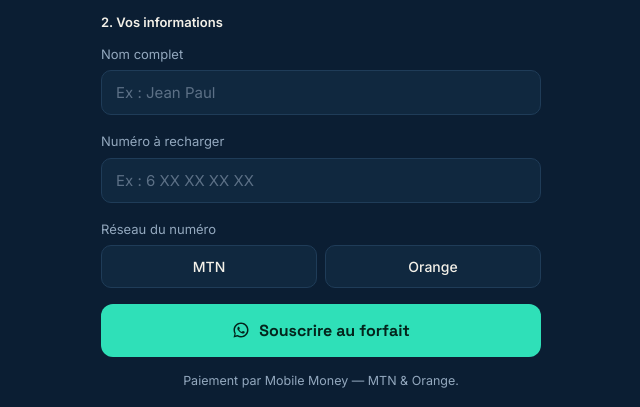
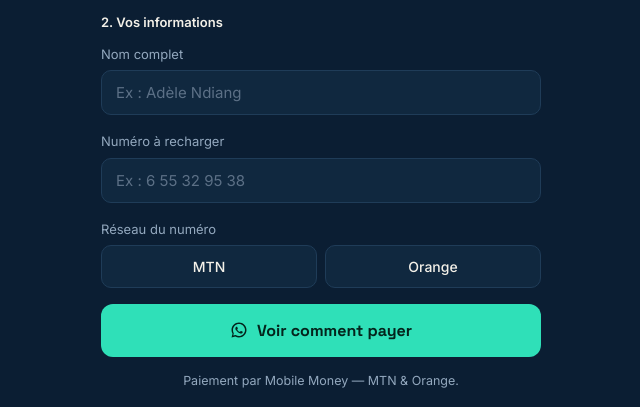
Before and after one commit to daniel-web237/QuickNet, a website: page index.html in a window 1280 px wide. Shown: the part 1034-1441 px from the top of the page, 319-959 px from the left. Drawn offline with Linux system fonts and the light colour scheme.

Commit message:
Update input placeholders and button text in index.html

```diff
--- a/index.html
+++ b/index.html
@@ -31,13 +31,13 @@
 
     <div class="field" id="field-nom">
       <label for="nom">Nom complet</label>
-      <input type="text" id="nom" placeholder="Ex : Jean Paul" autocomplete="name">
+      <input type="text" id="nom" placeholder="Ex : Adèle Ndiang" autocomplete="name">
       <div class="field-error">Entrez votre nom.</div>
     </div>
 
     <div class="field" id="field-tel">
       <label for="tel">Numéro à recharger</label>
-      <input type="tel" id="tel" placeholder="Ex : 6 XX XX XX XX" autocomplete="tel" inputmode="numeric">
+      <input type="tel" id="tel" placeholder="Ex : 6 55 32 95 38" autocomplete="tel" inputmode="numeric">
       <div class="field-error">Entrez un numéro camerounais valide (9 chiffres).</div>
     </div>
 
@@ -58,13 +58,13 @@
 
     <button type="submit" class="submit-btn" id="payBtn">
       <svg viewBox="0 0 24 24" fill="currentColor"><path d="M12 2C6.48 2 2 6.48 2 12c0 1.85.5 3.58 1.38 5.07L2 22l5.05-1.36A9.94 9.94 0 0 0 12 22c5.52 0 10-4.48 10-10S17.52 2 12 2zm0 18c-1.6 0-3.09-.44-4.36-1.2l-.31-.18-3 .81.8-2.94-.2-.32A7.95 7.95 0 0 1 4 12c0-4.41 3.59-8 8-8s8 3.59 8 8-3.59 8-8 8zm4.4-5.9c-.24-.12-1.43-.7-1.65-.78-.22-.08-.38-.12-.54.12-.16.24-.62.78-.76.94-.14.16-.28.18-.52.06-.24-.12-1.01-.37-1.92-1.18-.71-.63-1.19-1.42-1.33-1.66-.14-.24-.01-.37.11-.49.11-.11.24-.28.36-.42.12-.14.16-.24.24-.4.08-.16.04-.3-.02-.42-.06-.12-.54-1.3-.74-1.78-.19-.46-.39-.4-.54-.4-.14 0-.3-.02-.46-.02-.16 0-.42.06-.64.3-.22.24-.84.82-.84 2s.86 2.32.98 2.48c.12.16 1.7 2.6 4.12 3.64.58.25 1.03.4 1.38.51.58.18 1.11.16 1.53.1.47-.07 1.43-.58 1.63-1.15.2-.56.2-1.05.14-1.15-.06-.1-.22-.16-.46-.28z"/></svg>
-      Souscrire au forfait
+      Voir comment payer
     </button>
     <p class="fine-print" id="payStatus">Paiement par Mobile Money — MTN & Orange.</p>
   </form>
 
   <div class="summary" id="paymentInstructions" style="display:none; margin-top: 22px;">
-    <div class="section-label" style="margin: 0 0 14px;"><b>Instructions de paiement</b></div>
+    <div class="section-label" style="margin: 0 0 14px; display:flex; align-items:center; justify-content:space-between;"><b>Instructions de paiement</b><img src="favicon.svg" alt="QuickNet" width="22" height="22" style="border-radius:6px;"></div>
     <div class="summary-row"><span>Montant à envoyer</span><b id="instAmount">—</b></div>
     <div class="summary-row"><span>Numéro à créditer</span><b id="instNumber">655 329 538</b></div>
     <p style="color: var(--ink-dim); font-size: 14px; margin: 14px 0 6px;">Composez ce code sur votre téléphone :</p>
```
